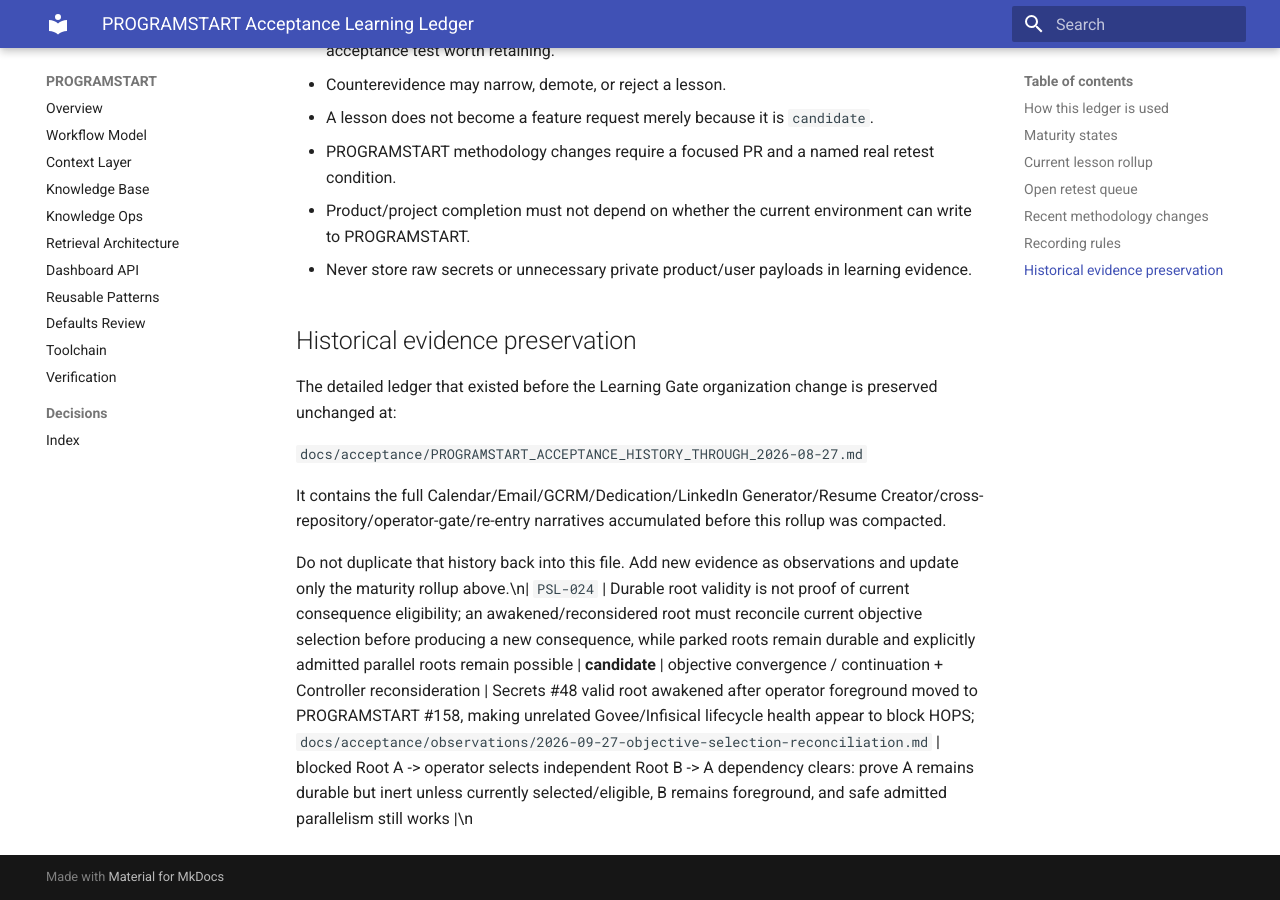
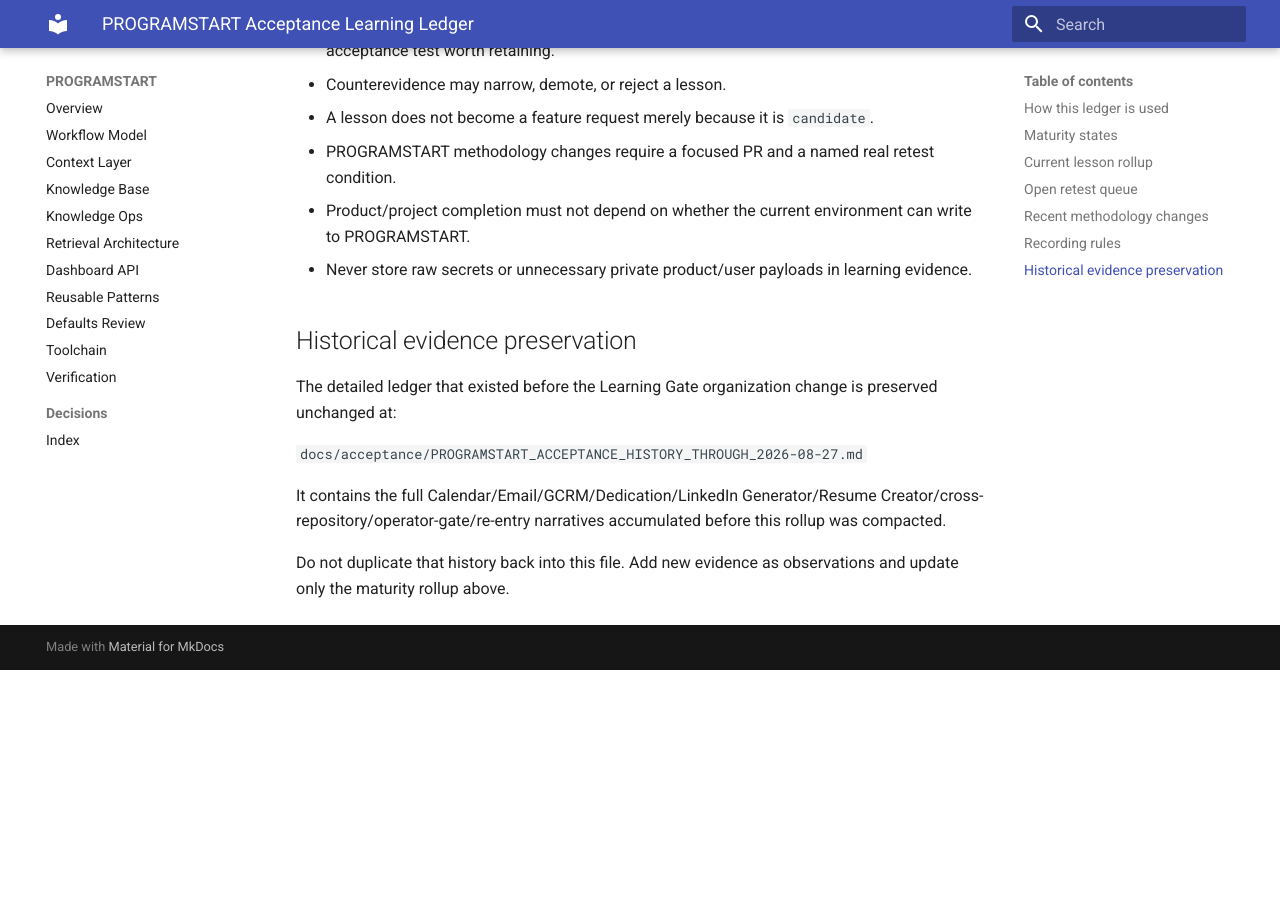
Before and after one commit to GrahamArdent/PROGRAMSTART, an MkDocs documentation site: the page built from docs/PROGRAMSTART_ACCEPTANCE_LEARNING_LEDGER.md, in a window 1280 px wide and 900 px high, scrolled down 9003 px. Built offline with MkDocs 1.6.1 and Material for MkDocs 9.7.7, drawn with Linux system fonts in a browser that asks for light colours; after the commit the page ends 9673 px from its top, so only the background shows below that.

Commit message:
fix: remove malformed duplicate PSL-024 tail

```diff
--- a/docs/PROGRAMSTART_ACCEPTANCE_LEARNING_LEDGER.md
+++ b/docs/PROGRAMSTART_ACCEPTANCE_LEARNING_LEDGER.md
@@ -124,4 +124,4 @@
 
 It contains the full Calendar/Email/GCRM/Dedication/LinkedIn Generator/Resume Creator/cross-repository/operator-gate/re-entry narratives accumulated before this rollup was compacted.
 
-Do not duplicate that history back into this file. Add new evidence as observations and update only the maturity rollup above.\n| `PSL-024` | Durable root validity is not proof of current consequence eligibility; an awakened/reconsidered root must reconcile current objective selection before producing a new consequence, while parked roots remain durable and explicitly admitted parallel roots remain possible | **candidate** | objective convergence / continuation + Controller reconsideration | Secrets #48 valid root awakened after operator foreground moved to PROGRAMSTART #158, making unrelated Govee/Infisical lifecycle health appear to block HOPS; `docs/acceptance/observations/2026-09-27-objective-selection-reconciliation.md` | blocked Root A -> operator selects independent Root B -> A dependency clears: prove A remains durable but inert unless currently selected/eligible, B remains foreground, and safe admitted parallelism still works |\n
+Do not duplicate that history back into this file. Add new evidence as observations and update only the maturity rollup above.
```
